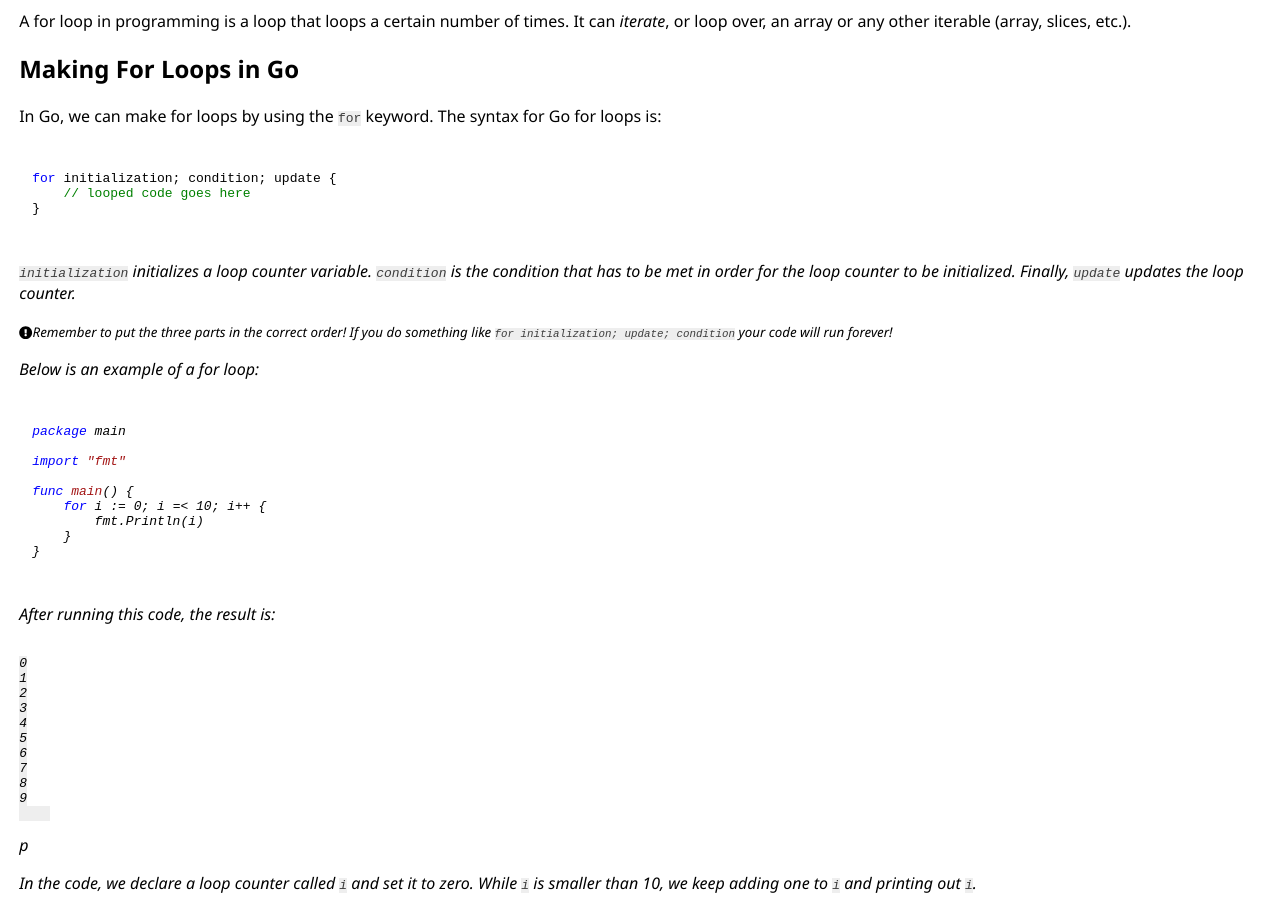
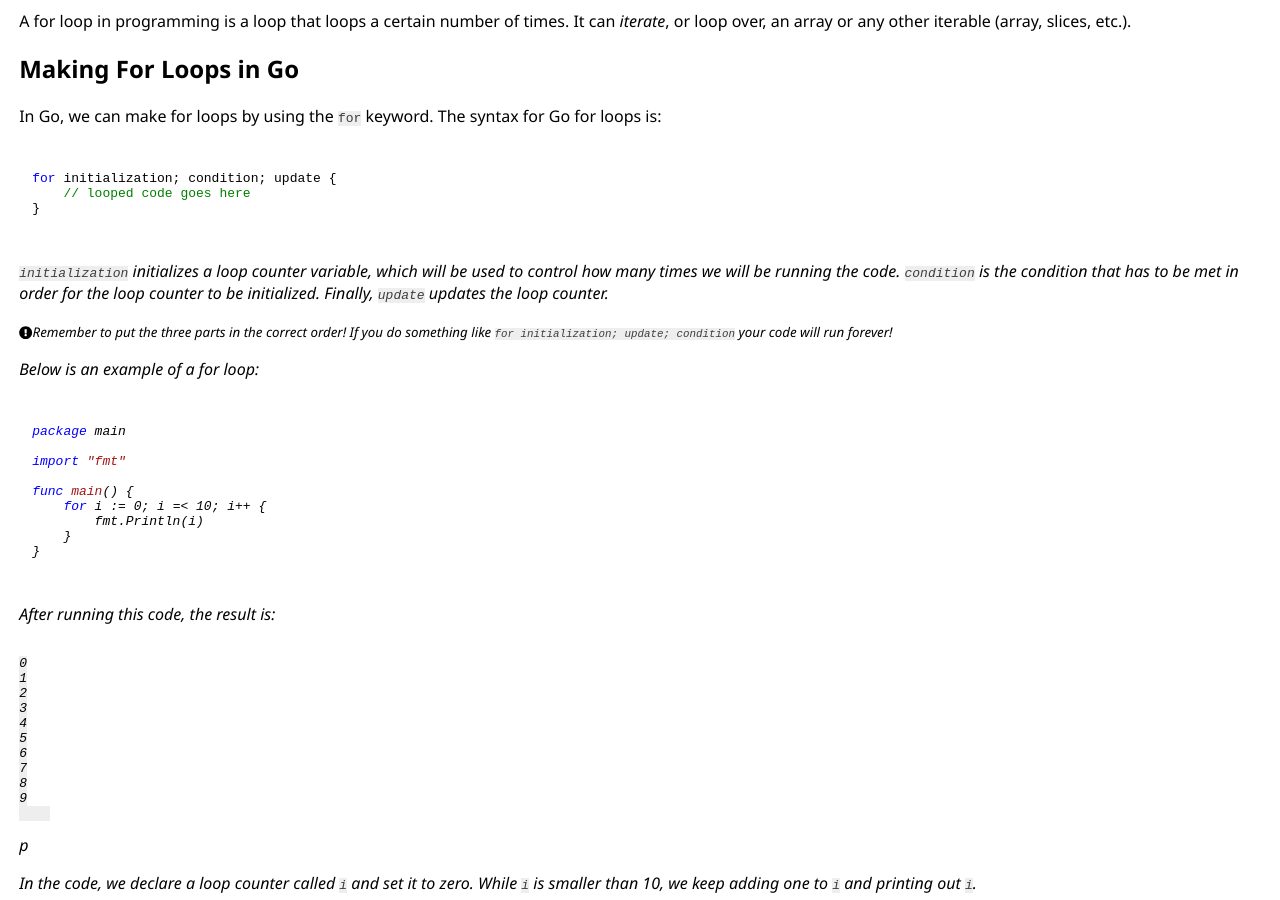
Before and after one commit to learnmonkey/learnmonkey.github.io, a Jekyll site: the page built from programming/golang/for-loop.html, in a window 1280 px wide and 900 px high, scrolled down 581 px. Built offline with Jekyll 4.4.1, drawn with Linux system fonts in a browser that asks for light colours; nearby versions of some CDN libraries.

Commit message:
quick expand

```diff
--- a/programming/golang/for-loop.html
+++ b/programming/golang/for-loop.html
@@ -29,7 +29,7 @@ for <i>initialization</i>; <i>condition<i>; <i>update</i> {
     // looped code goes here
 }
     </code></pre>
-    <p><code><i>initialization</i></code> initializes a loop counter variable. <code><i>condition</i></code> is the condition that has to be met in order for the loop counter to be initialized. Finally, <code><i>update</i></code> updates the loop counter.</p>
+    <p><code><i>initialization</i></code> initializes a loop counter variable, which will be used to control how many times we will be running the code. <code><i>condition</i></code> is the condition that has to be met in order for the loop counter to be initialized. Finally, <code><i>update</i></code> updates the loop counter.</p>
     <small><i class="fas fa-exclamation-circle"></i>Remember to put the three parts in the correct order! If you do something like <code>for <i>initialization</i>; <i>update<i>; <i>condition</i></code> your code will run forever!</small>
     <p>Below is an example of a for loop:</p>
     <pre><code class="language-go">
```
